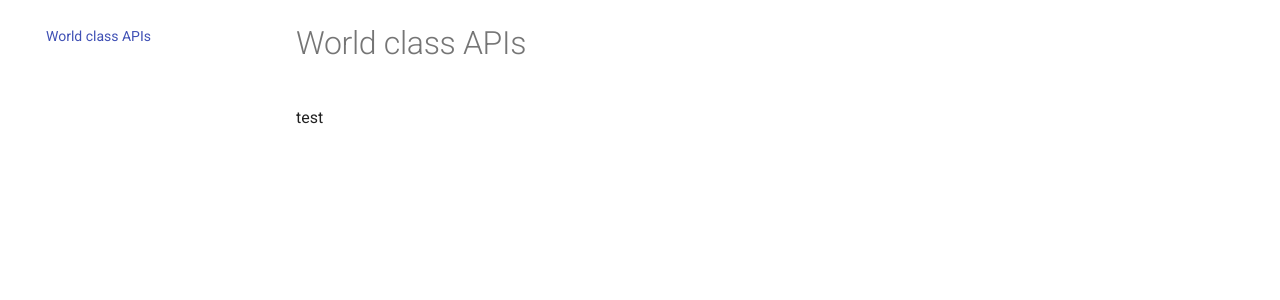
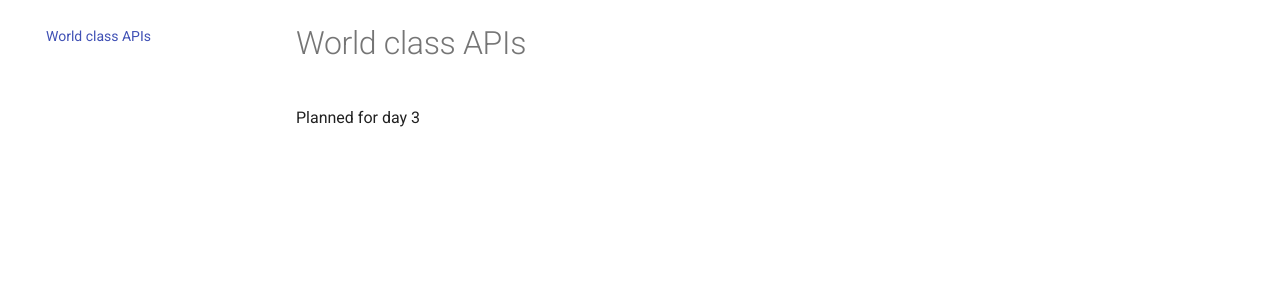
Before and after one commit to elsewhat/thinkweek-dparnas-2021, an MkDocs documentation site: the page built from docs/world-class-apis/README.md, in a window 1280 px wide. Shown: the part 123-423 px from the top of the page. Built offline with MkDocs 1.6.1 and Material for MkDocs 9.7.7, drawn with Linux system fonts in a browser that asks for light colours; comment, search, counter and statistics services are not loaded.

Commit message:
Update README.md

```diff
--- a/docs/world-class-apis/README.md
+++ b/docs/world-class-apis/README.md
@@ -1,2 +1,2 @@
 # World class APIs
-test
+Planned for day 3
```
